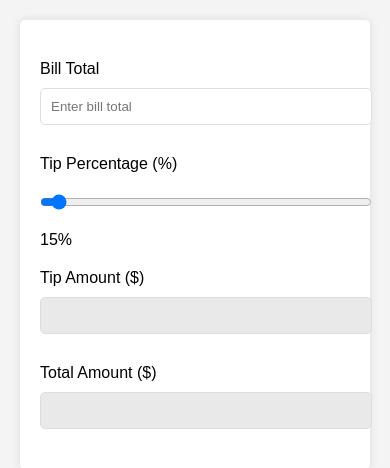
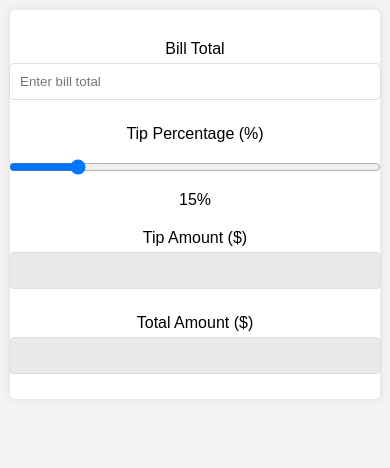
Before and after one commit to MohammedOuannass-ITMD-441/lab3, a plain HTML site: page index.html in a window 390 px wide. Drawn offline with Linux system fonts and the light colour scheme.

Commit message:
adding mobile query and fixing slider

```diff
--- a/index.html
+++ b/index.html
@@ -12,7 +12,7 @@
             <input type="text" id="billTotal" placeholder="Enter bill total">
 
             <label for="tipSlider">Tip Percentage (%)</label>
-            <input type="range" id="tipSlider" min="0" max="0" value="15" step="1">
+            <input type="range" id="tipSlider" min="0" max="100" value="15" step="1">
             <span id="tipPercent">15%</span>
 
             <label for="tipAmount">Tip Amount ($)</label>
--- a/style.css
+++ b/style.css
@@ -3,16 +3,25 @@ body {
     background-color: #f4f4f4;
     margin: 0;
     padding: 20px;
+    display: flex;
+    justify-content: center;
+    align-items: center;
 }
 .container {
     max-width: 400px;
+    width: 100%;
     margin: auto;
     background: #fff;
     padding: 20px;
     border-radius: 5px;
     box-shadow: 0 0 10px rgba(0, 0, 0, 0.1);
+    display: flex;
+    flex-direction: column;
+    justify-content: center;
+    align-items: center;
 }
-input[type="text"], input[type="range"] {
+input[type="text"],
+input[type="range"] {
     width: 100%;
     padding: 10px;
     margin: 10px 0;
@@ -30,3 +39,21 @@ label {
     font-size: 1.2em;
     margin-top: 10px;
 }
+
+/* Media query for mobile devices */
+@media (max-width: 600px) {
+    body {
+        padding: 10px;
+    }
+    .container {
+        padding: 10px;
+    }
+    input[type="text"],
+    input[type="range"] {
+        margin: 5px 0;
+    }
+
+    .output {
+        font-size: 1em;
+    }
+}
```
